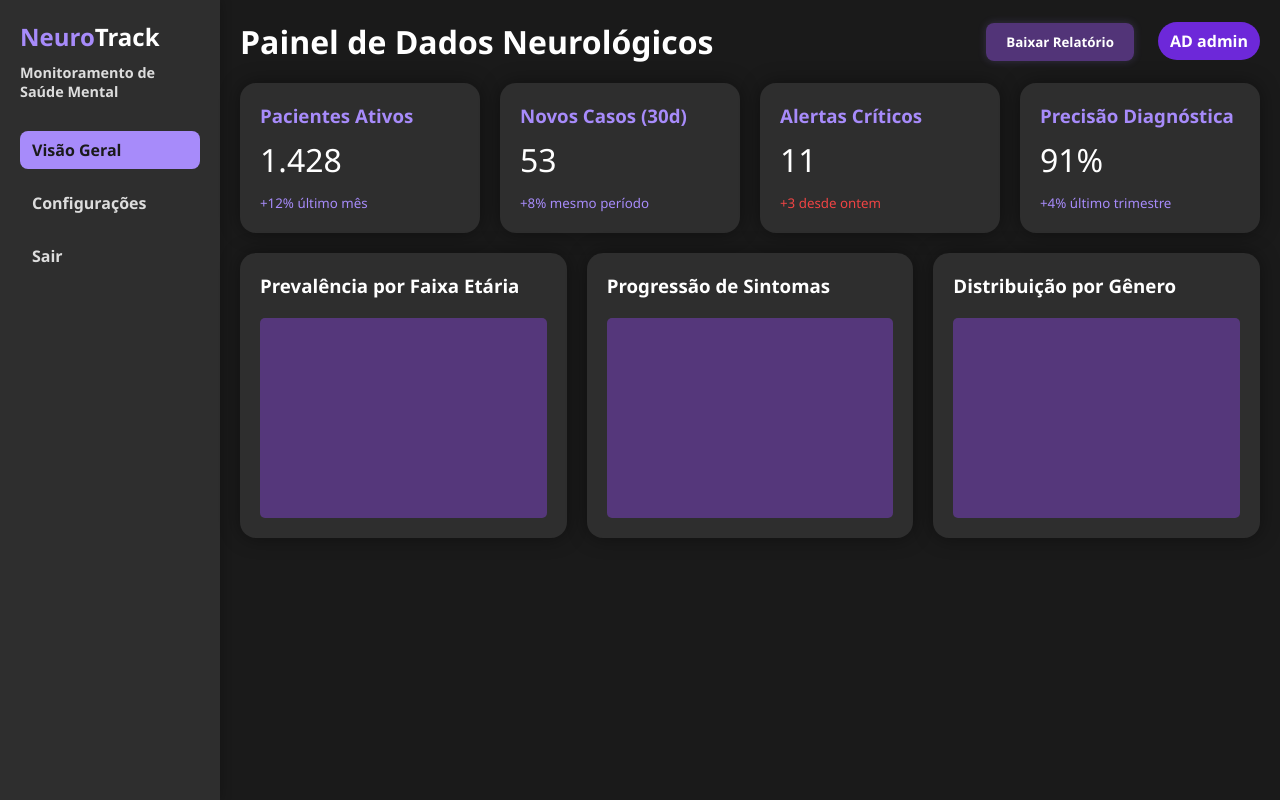
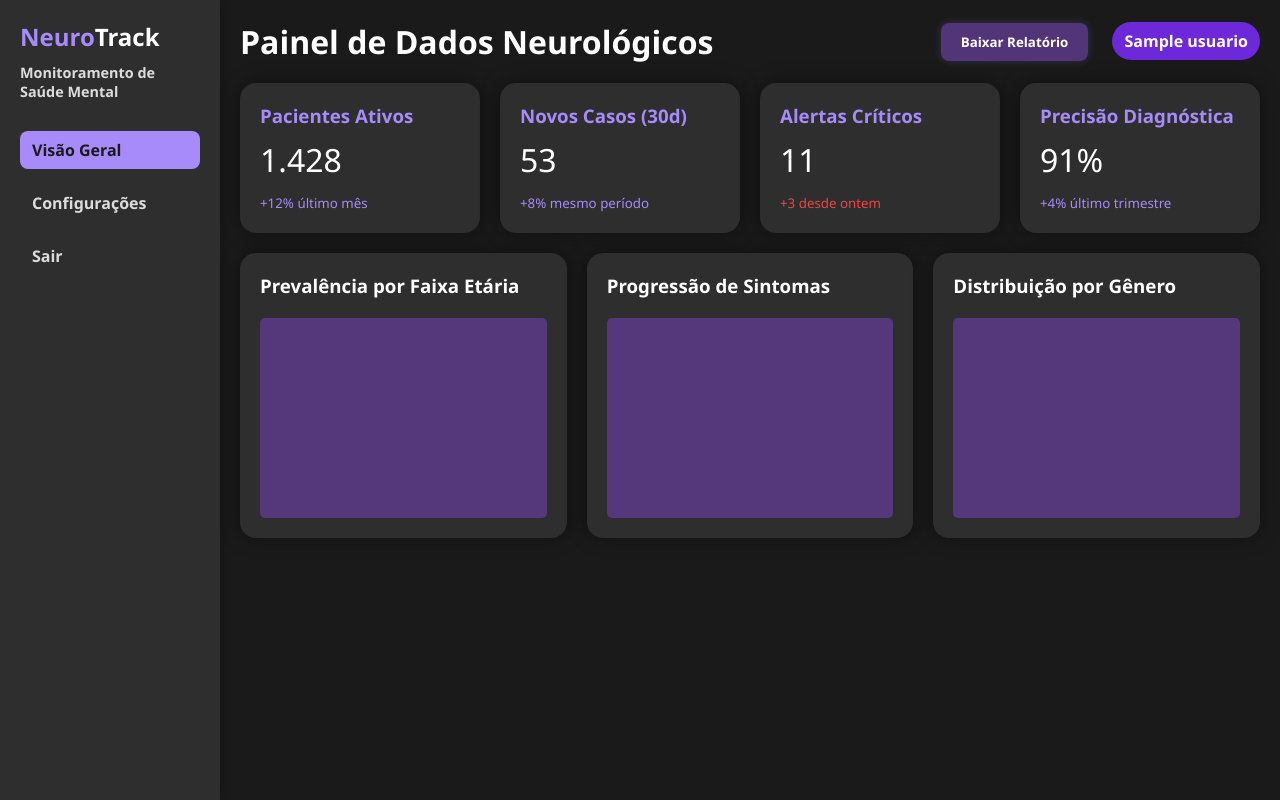
Before and after one commit to Wesky05/Projeto-IA, a FastAPI app: template templates/dashboard.html in a window 1280 px wide. Run offline with FastAPI, Linux system fonts and the light colour scheme; the template is opened without the code that fills it: most values are stand-ins (such as "Sample title", 1, 10 or a date in 2020).

Commit message:
htmls em rotas

```diff
--- a/main.py
+++ b/main.py
@@ -1,13 +1,21 @@
 from fastapi import FastAPI, Request, Form
 from fastapi.responses import HTMLResponse
 from fastapi.templating import Jinja2Templates
+import pyodbc
 from fastapi.staticfiles import StaticFiles
+from fastapi.responses import PlainTextResponse
+from starlette.middleware.sessions import SessionMiddleware
+from fastapi.responses import RedirectResponse
+
+
 
 
 app = FastAPI()
+app.add_middleware(SessionMiddleware, secret_key="chave-secreta-bem-segura")
 app.mount("/static", StaticFiles(directory="static"), name="static")
 
 templates = Jinja2Templates(directory="templates")
+
 
 
 # Tela de login inicial
@@ -40,13 +48,21 @@ async def receber_dados(
     return templates.TemplateResponse(
         "formulário.html",{"request": request, "nome": nome})
 
-@app.post("/login-admin", response_class=HTMLResponse)
+@app.get("/dashboard", response_class=HTMLResponse)
+async def dashboard(request: Request):
+    usuario = request.session.get("usuario", "Desconhecido")
+    return templates.TemplateResponse("dashboard.html", {"request": request, "usuario": usuario})
+
+
+
+@app.post("/login-admin")
 async def login_admin(
     request: Request,
     usuario: str = Form(...),
     senha: str = Form(...)
 ):
-    return templates.TemplateResponse("admin_dashboard.html", {
-        "request": request,
-        "usuario": usuario
-    })
+
+    # Salvar o nome na sessão
+    request.session["usuario"] = usuario
+    # Validação pode entrar aqui
+    return RedirectResponse(url=f"/dashboard", status_code=302)
--- a/templates/dashboard.html
+++ b/templates/dashboard.html
@@ -4,7 +4,8 @@
   <meta charset="UTF-8">
   <meta name="viewport" content="width=device-width, initial-scale=1.0">
   <title>NeuroTrack - Dashboard</title>
-  <link rel="stylesheet" href="dashboard.css">
+  <link rel="stylesheet" href="{{ url_for('static', path='dashboard.css') }}">
+
 </head>
 <body>
   <aside class="sidebar">
@@ -21,7 +22,7 @@
       <h1>Painel de Dados Neurológicos</h1>
       <div>
         <button class="btn" style="box-shadow: 0 0 8px rgba(167, 139, 250, 0.2);"><span style="color: #fff; font-weight: bold;">Baixar Relatório</span></button>
-        <span style="margin-left: 20px; background: #6d28d9; padding: 8px 12px; border-radius: 20px; font-weight: bold;">AD admin</span>
+        <span style="margin-left: 20px; background: #6d28d9; padding: 8px 12px; border-radius: 20px; font-weight: bold;">{{ usuario }}</span>
       </div>
     </div>
 
```
Also changed, not shown: templates/login.html (+8 -2 lines), requirements.txt (added).
